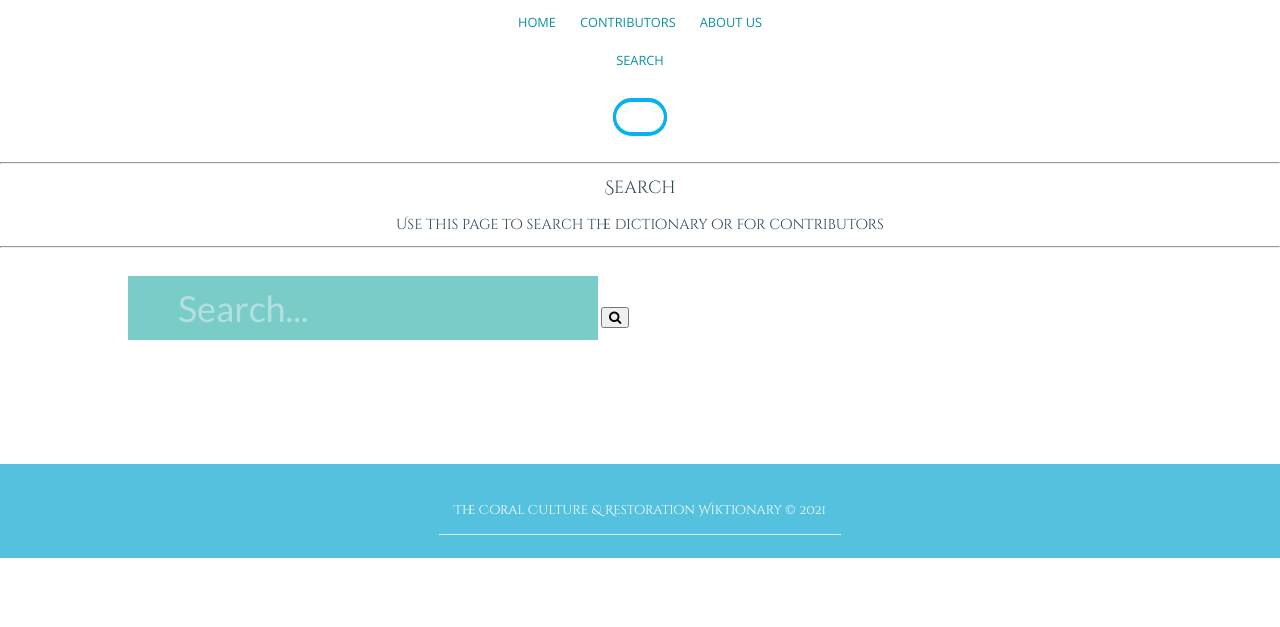
After one commit to acholyn/coral-wiki, a Flask app: template templates/searchpage.html in a window 1280 px wide. The commit adds this page. Shown: the part 173-800 px from the top of the page. Run offline with Flask 2, Linux system fonts and the light colour scheme; the template is opened without the code that fills it, so the values that code supplies are empty; some libraries are stand-ins or nearby versions.

Commit message:
trying dev branch

```diff
--- a/application.py
+++ b/application.py
@@ -1,22 +1,22 @@
+# Module imports
+
 from flask import Flask, render_template, url_for, redirect, request
-# from flask_sqlalchemy import SQLAlchemy
 #from flask_bootstrap import Bootstrap
 from flask_fontawesome import FontAwesome
 from flask_wtf import FlaskForm
-from wtforms import SubmitField
+from wtforms import SubmitField, StringField
 from flask_mysqldb import MySQL
-# from flask_mysql_connector import MySQL
-# import MySQLdb.connections
-# import MySQLdb.cursors
-# import mysql.connector
 import pymysql
 import pymysql.cursors
 
+# Imports from other files
+# from forms import sitesearch
 
 
 #######################################################
 # run sudo yum install -y mysql-devel on the instance #
 #######################################################
+
 
 def create_app():
     application = Flask(__name__)
@@ -45,7 +45,7 @@ def create_app():
 application = create_app()
 mysql = MySQL(application)
 
-# trying to connect with pymysql - config
+# connect with pymysql - config
 conf = {
     "host": 'coral-wiki.cgt5nl4ooura.us-east-2.rds.amazonaws.com',
     "port": 3306,
@@ -54,7 +54,6 @@ conf = {
     "cursorclass": pymysql.cursors.DictCursor,
     "database": "CCRW"
 }
-
 
 # # for local testing
 # conf = {
@@ -66,17 +65,92 @@ conf = {
 #     "database": "CCRW"
 # }
 
+class QueryForm(FlaskForm):
+    submit = SubmitField()
+
+
+
 # define actions for home page
-@application.route('/')
+@application.route('/', methods=['GET', 'POST'])
 def index():
 
-    # use pymysql cursor
+    # use pymysql cursor to interact with MySQL database
     conn = pymysql.connect(**conf)
     cursor = conn.cursor()
     defsdata=cursor.execute("SELECT * FROM CoralDefinitions")
     defsdata = cursor.fetchall() # makes selection iterable
 
-    return render_template('index.html', defsdata=defsdata)
+    return render_template('index.html', defsdata=defsdata, )
+
+
+# actions for search page
+@application.route('/search', methods=['GET', 'POST'])
+def search():
+    # set up cursor to search db
+    conn = pymysql.connect(**conf)
+    cursor = conn.cursor()
+
+    if request.method == "POST":
+        search = request.form['search']
+
+        # search by all fields except referrals
+        cursor.execute('''SELECT Term, Type, Definition, Referrals FROM CoralDefinitions WHERE Term LIKE %s OR Type LIKE %s OR Definition LIKE %s ''', (search, search, search))
+        conn.commit()
+        data = cursor.fetchall()
+        # all in the search box will return all the tuples
+        # if len(data) == 0 and search == 'all':
+        #     cursor.execute("SELECT Term, Type, Definition FROM CoralDefinitions")
+        #     conn.commit()
+        #     data = cursor.fetchall()
+        return render_template('searchpage.html', data=data)
+
+
+# @application.route('/results')
+# def search_results(search,**args):
+
+#     # use pymysql cursor to interact with MySQL database
+#     conn = pymysql.connect(**conf)
+#     cursor = conn.cursor()
+#     searchqry=cursor.execute("SELECT * FROM CoralDefinitions WHERE %s LIKE %s " % (search))
+#     results = list(searchqry.fetchall())
+
+#     for r in results:
+#         print(f"{r.Term} ({r.Type}): {r.Definition}")
+#     # search_string = search.data['search']
+#     # if search.data['search'] == '':
+
+#     #     qry = db_session.query(Album)
+#     #     results = qry.all()
+#     # # if not results:
+#     # #     flash('No results found!')
+#     # #     return redirect('/')
+#     # else:
+#         # display results
+#     return render_template('results.html', results=results)
+
+def get_details():
+    conn = pymysql.connect(**conf)
+    cursor = conn.cursor()
+    cursor.execute('''SELECT * FROM CoralDefinitions''')
+    # WHERE Term LIKE %s OR Type LIKE %s OR Definition LIKE %s ''', (qry, qry, qry))
+    details = cursor.fetchall()
+    return details
+
+@application.route('/results', methods=['POST'])
+def search_results(search,**args):
+# set up cursor to search db
+    conn = pymysql.connect(**conf)
+    cursor = conn.cursor()
+
+    if request.method == 'POST':
+        qry = request.form['search']
+
+        details = cursor.get_details()
+        print(details)
+        for detail in details:
+            results = detail
+    return render_template('results.html', results=results)
+
 
 # define action for contributor page
 @application.route('/contributors')
@@ -86,16 +160,16 @@ def contributors():
 # define action for about page
 @application.route('/about')
 def about():
-    return render_template('about.html')
+    return render_template('aboutme.html')
 
 
-# No caching at all for API endpoints.
-@application.after_request
-def add_header(response):
-    # response.cache_control.no_store = True
-    if 'Cache-Control' not in response.headers:
-        response.headers['Cache-Control'] = 'no-store'
-    return response
+# # No caching at all for API endpoints.
+# @application.after_request
+# def add_header(response):
+#     # response.cache_control.no_store = True
+#     if 'Cache-Control' not in response.headers:
+#         response.headers['Cache-Control'] = 'no-store'
+#     return response
 
 if __name__ == "__main__":
     application.run(debug=True)
--- a/static/css/contactform.css
+++ b/static/css/contactform.css
@@ -105,7 +105,7 @@ form {
     font-family: 'Lato', sans-serif;
     margin-left: auto;
     margin-right: auto;
-    background-color: rgba(255, 255, 255, 0.911);
+    background-color: rgba(255, 255, 255, 0.1);
     padding: 1.2em
 }
 
--- a/static/css/coralwiki.css
+++ b/static/css/coralwiki.css
@@ -254,7 +254,8 @@ a.ref:hover {
 
 /************ SEARCH *****************/
 
-.clear {
+
+/* .clear {
     clear: both;
 }
 
@@ -314,7 +315,7 @@ a.ref:hover {
     to {
         transform: scaleY(1);
     }
-}
+} */
 
 
 /**************CONTRIBUTORS****************/
@@ -322,7 +323,7 @@ a.ref:hover {
 
 /* Style the tab */
 
-.tab {
+.tabs {
     overflow: hidden;
     background-color: rgba(255, 255, 255, 0.9);
     text-align: center;
@@ -331,8 +332,8 @@ a.ref:hover {
 
 /* Style the buttons that are used to open the tab content */
 
-.tab button {
-    background-color: inherit;
+.tabs button {
+    background-color: rgba(255, 255, 255, 0.1);
     display: inline-block;
     margin-left: auto;
     margin-right: auto;
@@ -344,39 +345,46 @@ a.ref:hover {
     cursor: pointer;
     padding: 14px 16px;
     transition: 0.3s;
+    color: rgba(36, 112, 211, 0.911);
 }
 
 
 /* Change background color of buttons on hover */
 
-.tab button:hover {
-    background-color: rgb(244, 251, 253);
+.tabs button:hover {
+    background-color: rgba(181, 231, 245, 0.8);
 }
 
 
 /* Create an active/current tablink class */
 
-.tab button.active {
+.tabs button.active {
     background-color: rgba(195, 247, 227, 0.904);
 }
 
 
 /* Style the tab content */
 
-.tabcontent {
-    display: none;
+.tab-content {
     padding: 1em 0.5em;
-    background-color: inherit;
+    background-color: rgba(255, 255, 255, 0.9);
     margin-left: auto;
     margin-right: auto;
+    height: 100%;
 }
 
 
 /********* CONTACT FORM *******/
 
 #Newcont {
+    margin-top: 0px;
     margin-left: auto;
     margin-right: auto;
     width: 75%;
+    background-color: rgba(255, 255, 255, 0.9);
+}
+
+form {
     background-color: inherit;
+    background-blend-mode: soft-light;
 }
--- /dev/null
+++ b/static/css/searchbar.css
@@ -0,0 +1,70 @@
+.flexbox {
+    /* background: linear-gradient(155deg, #55c7ed, #2bb3e0, #3bc1ed); */
+    background-color: rgba(255, 255, 255, 0.0);
+    width: 100%;
+    height: 100%;
+    display: flex;
+    justify-content: center;
+    align-items: center;
+}
+
+.searchbar {
+    margin: 1.2em;
+}
+
+.searchbar>h3 {
+    font-weight: normal;
+}
+
+.searchbar>h1,
+.searchbar>h3 {
+    color: rgb(64, 183, 204);
+    margin-bottom: 15px;
+    text-shadow: 0 1px #06b3ec;
+}
+
+.searchbar>div {
+    display: inline-block;
+    position: relative;
+    filter: drop-shadow(0 1px #06b3ec);
+}
+
+
+/* .searchbar>div:after {
+    content: "";
+    background: #06b3ec;
+    width: 3px;
+    height: 18px;
+    position: absolute;
+    top: 0.8em;
+    right: 2px;
+    transform: rotate(135deg);
+} */
+
+.searchbar>div>input {
+    color: #075d7a;
+    font-size: 0.7em;
+    background: transparent;
+    width: 2.5em;
+    height: 1em;
+    padding: 10px;
+    border: solid 3px #06b3ec;
+    outline: none;
+    border-radius: 3em;
+    transition: width 0.5s;
+}
+
+.searchbar>div>input::placeholder {
+    color: #0f7b83;
+    opacity: 0;
+    transition: opacity 150ms ease-out;
+}
+
+.searchbar>div>input:focus::placeholder {
+    opacity: 1;
+}
+
+.searchbar>div>input:focus,
+.searchbar>div>input:not(:placeholder-shown) {
+    width: 15em;
+}
--- /dev/null
+++ b/static/css/searchpage.css
@@ -0,0 +1,87 @@
+/* searchpage */
+
+.searchbox {
+    /*definint width of form element*/
+    width: 80%;
+    /*centering the form element*/
+    margin: auto;
+}
+
+input[type="text"] {
+    padding: 10px 15px 10px 50px;
+    font-size: 36px;
+    color: #1f5350;
+    border: none;
+    background-color: #7accc8;
+}
+
+
+/*now using placeholder property to change color of placholder text and making it consitent accross the browser by use of prefix*/
+
+input[type="text"]::-webkit-input-placeholder {
+    color: #b1e0de;
+}
+
+input[type="text"]:-moz-placeholder {
+    /* Firefox 18- */
+    color: #b1e0de;
+}
+
+input[type="text"]::-moz-placeholder {
+    /* Firefox 19+ */
+    color: #b1e0de;
+}
+
+input[type="text"]:-ms-input-placeholder {
+    /* interner explorer*/
+    color: #b1e0de;
+}
+
+
+/*adding effect when the mouse is hovered over list item*/
+
+.searchbox ul li a:hover {
+    color: #b23b61;
+    background: #ecd1da;
+}
+
+
+/*moving it slightly toware right when hovered*/
+
+.searchbox ul li:hover {
+    /*transform*/
+    -webkit-transform: translateX(20px);
+    -moz-transform: translateX(20px);
+    -ms-transform: translateX(20px);
+    -o-transform: translateX(20px);
+    transform: translateX(20px);
+}
+
+
+/*now first we will hide the suggestion list*/
+
+.suggestions li {
+    overflow: hidden;
+    height: 0;
+    -webkit-transition: all 0.3s ease-in-out;
+    -moz-transition: all 0.3s ease-in-out;
+    -o-transition: all 0.3s ease-in-out;
+    transition: all 0.3s ease-in-out;
+}
+
+
+/*and make the suggestion reappear when user focus on search field*/
+
+input[type="text"]:focus+.suggestions li {
+    height: 63px;
+}
+
+.byline {
+    text-align: center;
+    font-size: 18px;
+}
+
+.byline a {
+    text-decoration: none;
+    color: #1f5350;
+}
--- a/templates/about.html
+++ b/templates/aboutme.html
@@ -1,3 +1,4 @@
+<!-- Page about me but will be changed for the actual concept -->
 {% extends 'base.html'%} {% block content %} {% block pagetitle %}
 <div class="pagetitle">About Us</div>
 <hr> {% endblock %}
@@ -13,7 +14,7 @@
 <div class="intro">
     <div style="column-count: 2; column-fill:balance; column-gap:2em; margin: 1.3em">
         <div style="text-align: center; margin-top:2em">
-            Hello! <br>My name is Amanda and I'm currently completing my MSc in London (a very different environment from the ones we focus on in this site). I've built this website in an effort to reconnect with my roots as well as help in developing
+            Hello! <br>My name is Amanda and I've recently completed my MSc in London (a very different environment from the ones we focus on in this site). I've built this website in an effort to reconnect with my roots as well as help in developing
             a community/ raising awareness around coral and its conservation.</div><br>
         <!-- profile photo -->
         <div style="display: inline-flex;"> <img src="https://media-exp1.licdn.com/dms/image/C4D03AQFSFoQ83-KhLA/profile-displayphoto-shrink_800_800/0/1597092041518?e=1639612800&v=beta&t=UNth-j20aKNX3Z8dsC9V-y3iB2nniuL2Je3xgHW9mx8" style="min-width:5em; margin-left:20%; margin-right:auto; max-width:65%">            </div>
--- a/templates/base.html
+++ b/templates/base.html
@@ -5,6 +5,7 @@
 
 <head>
     <meta name="viewport" content="width=device-width, initial-scale=1" /> {% block title %}
+
     <!-- Title and icon that show in browser tab -->
     <title>Coral Wiktionary</title>
     <link rel="shortcut icon" href="{{ url_for('static', filename='images/coral.png') }}" type="image/x-icon" /> {% endblock %}
@@ -19,7 +20,7 @@
     <script src="https://kit.fontawesome.com/01e3a3b2ef.js " crossorigin="anonymous "></script>
 
     <!-- Stylesheets -->
-    <!-- General, including search -->
+    <!-- General -->
     <link rel="stylesheet " type="text/css " href="{{ url_for( 'static', filename='css/coralwiki.css' ) }} ">
 
     <!-- back to top button -->
@@ -29,6 +30,12 @@
 
     <!-- Contact Form -->
     <link rel="stylesheet" href="{{ url_for( 'static', filename='css/contactform.css' ) }}">
+
+    <!-- SearchPage -->
+    <link rel="stylesheet " type="text/css " href="{{ url_for( 'static', filename='css/searchpage.css' ) }} ">
+
+    <!-- Searchbar -->
+    <link rel="stylesheet " type="text/css " href="{{ url_for( 'static', filename='css/searchbar.css' ) }} ">
 
 
 
@@ -54,14 +61,15 @@
         <div class="nav-item "><a href="{{ url_for ( 'index') }} ">Home</a></div>
         <div class="nav-item "><a href="{{ url_for ( 'contributors') }} ">Contributors</a></div>
         <div class="nav-item "><a href="{{ url_for ( 'about') }} ">About Us</a></div>
+        <div class="nav-item "><a href="{{ url_for ( 'search') }} ">Search</a></div>
 
-        <!--Search-->
-        <link rel="stylesheet " href="https://maxcdn.bootstrapcdn.com/font-awesome/4.5.0/css/font-awesome.min.css ">
-        <div class="wrapper ">
-            <div class="wrapper-right ">
-                <label class="fa fa-search search-icon " for="tag-search "></label>
+        <!--Searchbar-->
+        <div class="flexbox">
+            <div class="searchbar">
+                <div>
+                    <input type="text" name="search" id="searchbar" onkeyup="myFunction()" placeholder="Search . . ." required>
+                </div>
             </div>
-            <div class="clear "></div>
         </div>
     </div>
 
@@ -83,8 +91,8 @@
     <script src="//ajax.googleapis.com/ajax/libs/jquery/1.9.1/jquery.min.js "></script>
 
     <!--JavaScript-->
-    <!-- image hover thing -->
-    <script type="text/javascript">
+    <!-- image hover thing NEEDS FIXING-->
+    <!-- <script type="text/javascript">
         document.getElementById("hoverable ").onmouseover = function() {
             show()
         };
@@ -92,13 +100,53 @@
         function show() {
             document.getElementById("hoverable ").style.visibility = 'visible';
         }
+    </script> -->
+
+    <!-- search filter -->
+    <script>
+        function myFunction() {
+            // Declare variables
+            var input, filter, ul, li, a, i, txtValue;
+            input = document.getElementById('searchbar');
+            filter = input.value.toUpperCase();
+            ul = document.getElementById("terms");
+            li = ul.getElementsByTagName('li');
+
+            // Loop through all list items, and hide those who don't match the search query
+            for (i = 0; i < li.length; i++) {
+                a = li[i].getElementsByTagName("a")[0];
+                txtValue = a.textContent || a.innerText;
+                if (txtValue.toUpperCase().indexOf(filter) > -1) {
+                    li[i].style.display = "";
+                } else {
+                    li[i].style.display = "none";
+                }
+            }
+        }
     </script>
+
+    <!--Jquery Cdn -->
+    <script src="https://code.jquery.com/jquery-3.5.1.js" integrity="sha256-QWo7LDvxbWT2tbbQ97B53yJnYU3WhH/C8ycbRAkjPDc=" crossorigin="anonymous"></script>
+
+    <!-- add hyperscript -->
+    <script src="https://unpkg.com/hyperscript.org@0.8.2"></script>
+
+    <!-- import htmx -->
+    <script src="https://unpkg.com/htmx.org@1.6.0" integrity="sha384-G4dtlRlMBrk5fEiRXDsLjriPo8Qk5ZeHVVxS8KhX6D7I9XXJlNqbdvRlp9/glk5D" crossorigin="anonymous"></script>
 
     <!-- back to top button -->
     <script type="text/javascript" src="{{ url_for( 'static', filename='js/backtotop.js' ) }}"></script>
 
     <!-- Contributor Page Tabs -->
-    <script type="text/javascript" src="{{ url_for( 'static', filename='js/contributortabs.js' ) }}">
+    <script>
+        function openTab(tabName) {
+            var i;
+            var x = document.getElementsByClassName("tab-content");
+            for (i = 0; i < x.length; i++) {
+                x[i].style.display = "none";
+            }
+            document.getElementById(tabName).style.display = "block";
+        }
     </script>
     {% endblock %}
 
--- /dev/null
+++ b/templates/searchpage.html
@@ -0,0 +1,22 @@
+<!-- page for more advanced searching -->
+{% extends 'base.html'%} {% block content %} {% block pagetitle %}
+<div class="pagetitle">Search</div>
+<div>
+    <h2 style="text-align: center;">Use this page to search the dictionary or for contributors </h2>
+</div>
+<hr> {% endblock %}
+<div class="page">
+
+    <form class="searchbox" method="post" action="/results" style="margin:auto;">
+        <input type="text" placeholder="Search..." name="search">
+        <button type="submit"><i class="fa fa-search"></i>
+        </button>
+    </form>
+
+
+    <ul>{% for item in results %}
+        <li> {{item[0]}} {{(item[1])}} : {{item[2]}}</li>
+        <br>{% endfor %}
+    </ul>
+</div>
+{% endblock %}
```
Also changed, not shown: static/js/contributortabs.js (+11 -2 lines), templates/contributors.html (+15 -9 lines), templates/currenttab.html (added, +16 -0 lines), templates/index.html (+6 -4 lines), 1 other file.
